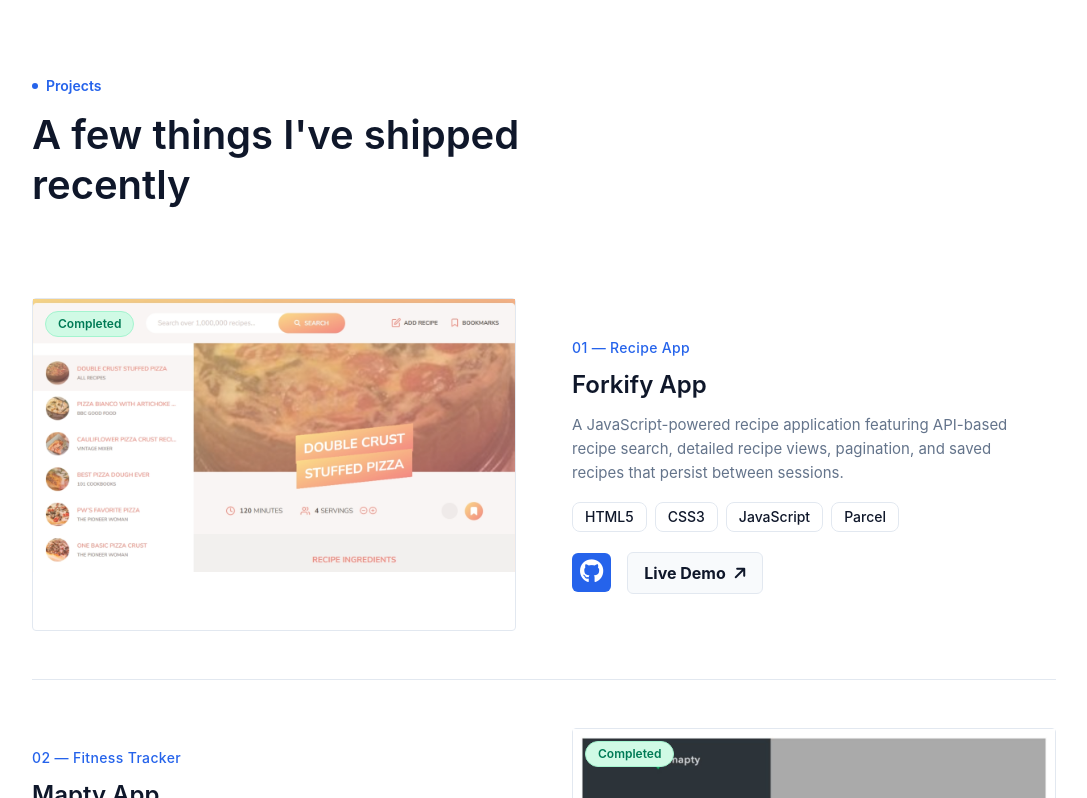
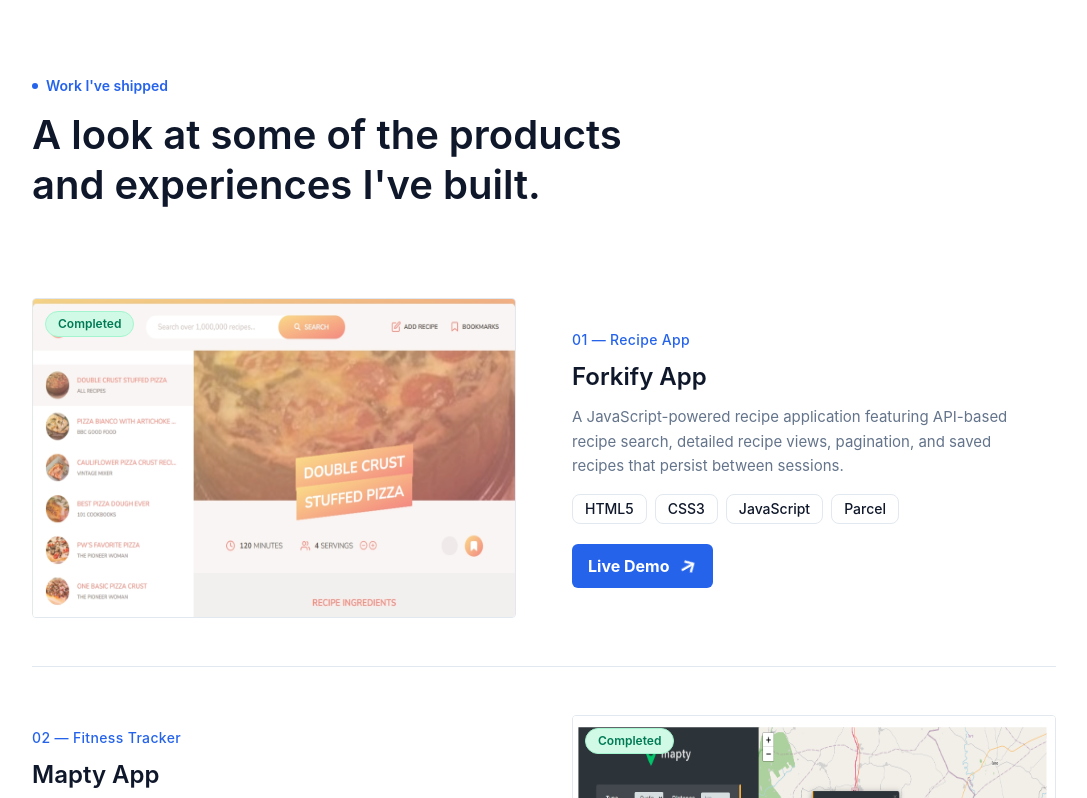
Before and after one commit to Advantage6dev/Professional-Portfolio, a React (Vite) app in the folder Portfolio/: page / in a window 1280 px wide. Shown: the part 3842-4640 px from the top of the page, without its empty margins (96-1183 px from the left). Built offline with nearby package versions, Linux system fonts and the light colour scheme.

Commit message:
project sction updated and revealonscroll file commit

```diff
--- a/Portfolio/src/Comp/projects.jsx
+++ b/Portfolio/src/Comp/projects.jsx
@@ -1,5 +1,6 @@
 import React, { useRef } from 'react';
-import { motion, useInView } from 'framer-motion';
+import { useInView } from 'framer-motion';
+import RevealOnScroll from './RevealOnScroll';
 
 const projects = [
   {
@@ -42,49 +43,19 @@ const projects = [
   },
 ];
 
-const Projects = () => {
-  const servicesRef = useRef(null);
-
-  const isInView = useInView(servicesRef, {
-    once: true,
-    amount: 0.1,
-  });
+// Plain markup now — RevealOnScroll (wrapped around this in the .map() below)
+// is what handles the animation, so this component no longer needs motion.div itself.
+const ProjectCard = ({ p }) => {
   return (
-    <section
-      id='projects'
-      ref={servicesRef}
-      className='w-full bg-[var(--bg-CL)] px-5 sm:px-8 md:px-12 lg:px-32 py-16 sm:py-24 lg:py-28'
-    >
-      <div
-        className={`max-w-[1200px] mx-auto ${isInView ? 'animate-slide-in' : 'opacity-0'}`}
-      >
-        <div className='flex items-center gap-2 mb-3.5'>
-          <span className='w-1.5 h-1.5 rounded-full bg-[var(--blue-PRY)]'></span>
-          <span className='text-sm font-semibold text-[var(--blue-PRY)]'>
-            Projects
-          </span>
-        </div>
-
-        <h2 className='font-semibold text-[var(--mainText)] leading-tight text-[28px] sm:text-[34px] lg:text-[40px] max-w-[600px]'>
-          A few things I've shipped recently
-        </h2>
-
-        <div className='mt-6 sm:mt-10'>
-          {projects.map((p, i) => (
-            <div
-              key={p.title}
-              className={`grid grid-cols-1 md:grid-cols-2 gap-6 md:gap-14 items-center py-10 sm:py-12 ${
-                i !== 0 ? 'border-t border-[var(--border)]' : ''
-              }`}
-            >
+    <div className='grid grid-cols-1 md:grid-cols-2 gap-6 md:gap-14 items-center py-10 sm:py-12'>
       {/* image */}
       <div
-                className={`relative aspect-[16/11] rounded border border-[var(--border)] ${
+        className={`relative w-full md:h-80 rounded border border-[var(--border)] overflow-hidden ${
           p.reverse ? 'md:order-2' : 'md:order-1'
         }`}
       >
         <span
-                  className={`absolute top-3 left-3 text-xs font-semibold px-3 py-1 rounded-full border ${
+          className={`absolute top-3 left-3 z-10 text-xs font-semibold px-3 py-1 rounded-full border ${
             p.status === 'ongoing'
               ? 'bg-amber-100 text-amber-700 border-amber-200'
               : 'bg-emerald-100 text-emerald-700 border-emerald-200'
@@ -92,7 +63,8 @@ const Projects = () => {
         >
           {p.status === 'ongoing' ? 'Ongoing Project' : 'Completed'}
         </span>
-                <img src={p.img} alt='project-img' className='' />
+
+        <img src={p.img} alt={p.title} className='block w-full h-full' />
       </div>
 
       {/* text */}
@@ -108,19 +80,15 @@ const Projects = () => {
         </p>
         <div className='flex flex-wrap gap-2 mb-5'>
           {p.stack.map((s) => (
-                    <span className='px-3 py-1 border border-[var(--border)] text-[var(--mainText)] font-medium text-sm rounded-lg'>
+            <span
+              key={s}
+              className='px-3 py-1 border border-[var(--border)] text-[var(--mainText)] font-medium text-sm rounded-lg'
+            >
               {s}
             </span>
           ))}
         </div>
-                <div className='flex items-center gap-2 md:gap-4'>
-                  <a
-                    href={p.gitlink}
-                    className='px-2 py-1.5 bg-[var(--blue-PRY)] text-white font-medium rounded-md hover:bg-[var(--accent)] transition-all duration-300 hover:-translate-y-1 text-base'
-                  >
-                    <i className='fa-brands fa-github text-2xl'></i>
-                  </a>
-
+        <div>
           {p.status === 'ongoing' ? (
             <span
               aria-disabled='true'
@@ -131,15 +99,55 @@ const Projects = () => {
           ) : (
             <a
               href={p.livelink}
-                      className='group inline-flex items-center gap-2 px-4 py-2 text-[var(--mainText)] font-bold rounded-md border border-[var(--border)] transition-all duration-300 hover:-translate-y-1 hover:bg-[var(--border)] bg-[var(--navbar)] text-base'
+              target='_blank'
+              className='group inline-flex items-center gap-2 px-4 py-2 text-white font-bold rounded-md transition-all duration-300 hover:-translate-y-1 hover:bg-[var(--accent)] bg-[var(--blue-PRY)] text-base'
             >
               <span>Live Demo</span>
-                      <i className='fa-solid fa-arrow-up transition-transform duration-300 rotate-45 group-hover:rotate-90'></i>
+              <span className='transition-transform duration-300 rotate-[-30deg] group-hover:rotate-0 w-fit text-xl text-white'>
+                →
+              </span>
             </a>
           )}
         </div>
       </div>
     </div>
+  );
+};
+
+const Projects = () => {
+  const headerRef = useRef(null);
+  const headerInView = useInView(headerRef, { once: true, amount: 0.2 });
+
+  return (
+    <section
+      id='projects'
+      className='w-full bg-[var(--bg-CL)] px-5 sm:px-8 md:px-12 lg:px-32 py-16 sm:py-24 lg:py-28'
+    >
+      <div className='max-w-[1200px] mx-auto'>
+        <div
+          ref={headerRef}
+          className={`transition-opacity duration-700 ${headerInView ? 'opacity-100' : 'opacity-0'}`}
+        >
+          <div className='flex items-center gap-2 mb-3.5'>
+            <span className='w-1.5 h-1.5 rounded-full bg-[var(--blue-PRY)]'></span>
+            <span className='text-sm font-semibold text-[var(--blue-PRY)]'>
+              Work I've shipped
+            </span>
+          </div>
+
+          <h2 className='font-semibold text-[var(--mainText)] leading-tight text-[28px] sm:text-[34px] lg:text-[40px] max-w-[600px]'>
+            A look at some of the products and experiences I've built.
+          </h2>
+        </div>
+
+        <div className='mt-6 sm:mt-10'>
+          {projects.map((p, i) => (
+            <RevealOnScroll
+              key={p.title}
+              className={i !== 0 ? 'border-t border-[var(--border)]' : ''}
+            >
+              <ProjectCard p={p} />
+            </RevealOnScroll>
           ))}
         </div>
       </div>
--- /dev/null
+++ b/Portfolio/src/Comp/revealonscroll.jsx
@@ -0,0 +1,34 @@
+import React from 'react';
+import { motion } from 'framer-motion';
+
+const RevealOnScroll = ({
+  children,
+  direction = 'up',
+  distance = 50,
+  duration = 0.7,
+  delay = 0,
+  amount = 0.2,
+  once = true,
+  className = '',
+}) => {
+  const offsets = {
+    up: { y: distance },
+    down: { y: -distance },
+    left: { x: distance },
+    right: { x: -distance },
+  };
+
+  return (
+    <motion.div
+      initial={{ opacity: 0, ...offsets[direction] }}
+      whileInView={{ opacity: 1, x: 0, y: 0 }}
+      viewport={{ once, amount }}
+      transition={{ duration, delay, ease: [0.22, 1, 0.36, 1] }}
+      className={className}
+    >
+      {children}
+    </motion.div>
+  );
+};
+
+export default RevealOnScroll;
```
Also changed, not shown: Portfolio/public/images/Grandeur.png, Portfolio/public/images/Mapty.png. Lines whose indentation alone changed are shown as unchanged.
